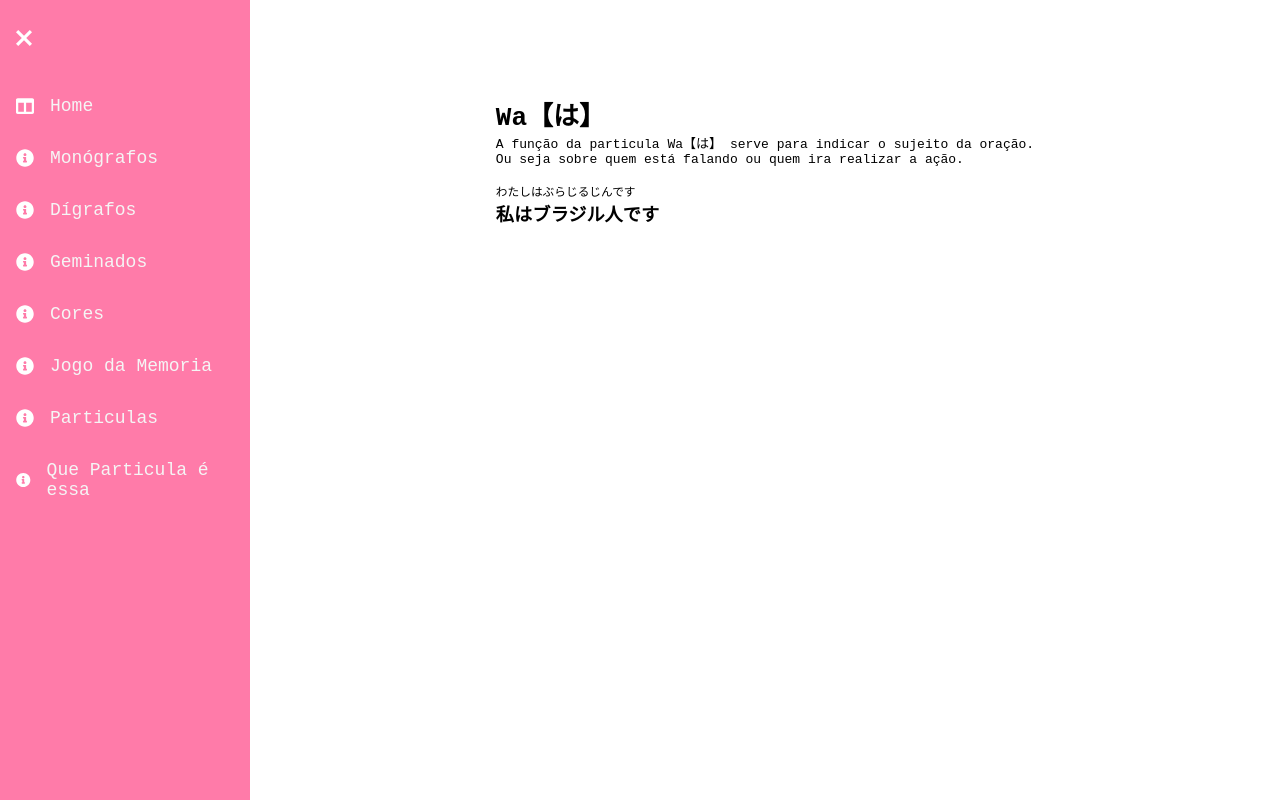
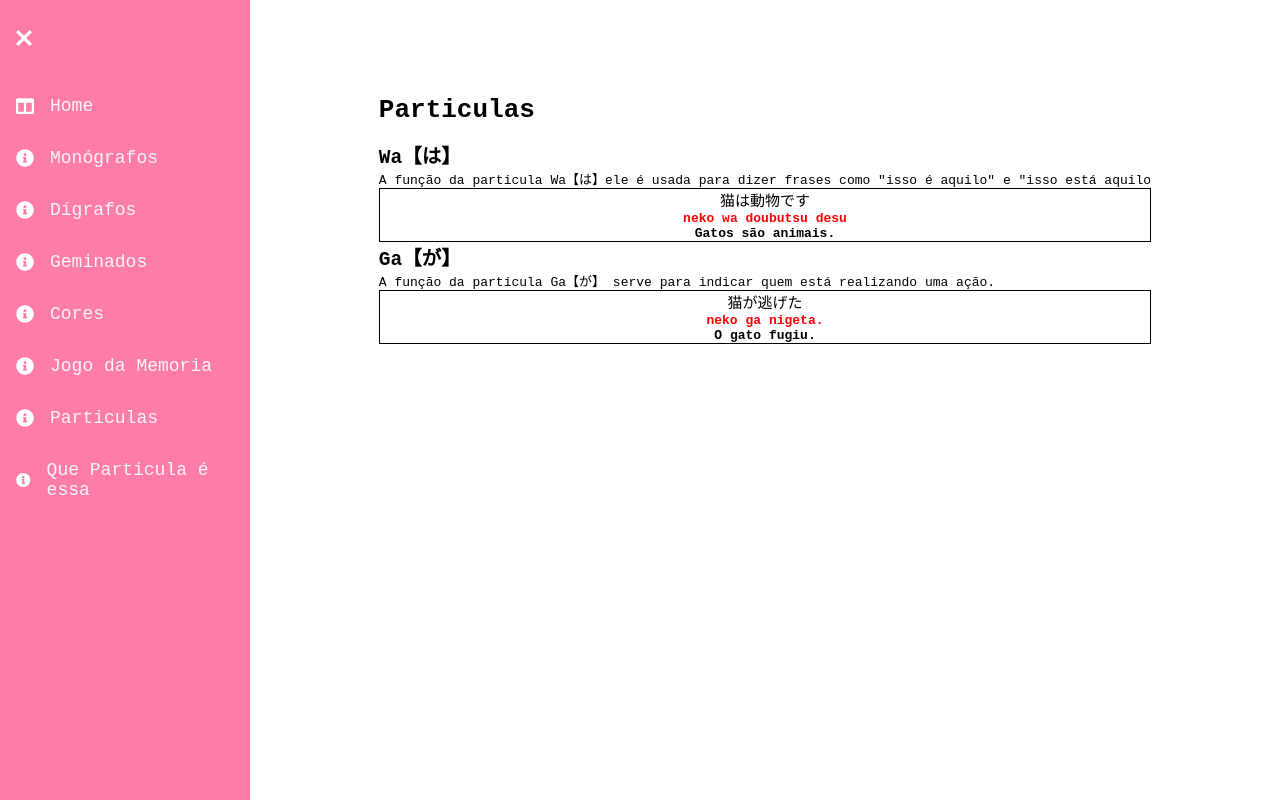
Before and after one commit to deborafsm/nihongo-san, a React (Create React App) app in the folder my-app/: page /particula in a window 1280 px wide. Built offline with nearby package versions, Linux system fonts and the light colour scheme.

Commit message:
update: particula text

```diff
--- /dev/null
+++ b/my-app/src/components/TextJapanese/index.jsx
@@ -0,0 +1,14 @@
+import React, { useState } from "react";
+import style from "./style.css";
+function Frases(props) {
+  return (
+    <div>
+      <div className="container-text">
+        <p className="text-hira">{props.jpnTextHira}</p>
+        <p className="text-roma">{props.jpnTextRMj}</p>
+        <p className="text-pt">{props.jpnPt}</p>
+      </div>
+    </div>
+  );
+}
+export default Frases;
--- /dev/null
+++ b/my-app/src/components/TextJapanese/style.css
@@ -0,0 +1,18 @@
+.text-hira {
+  font-weight: 200;
+  font-size: 15px;
+}
+.text-roma {
+  font-weight: 900;
+  color: red;
+}
+.text-pt {
+  font-weight: 700;
+}
+.container-text {
+  border: 1px solid black;
+  display: flex;
+  align-items: center;
+  flex-direction: column;
+  justify-content: center;
+}
--- a/my-app/src/pages/Particulas.jsx
+++ b/my-app/src/pages/Particulas.jsx
@@ -1,16 +1,38 @@
 import Dialog from "../components/Dialog";
+import Frases from "../components/TextJapanese/index";
 function Particulas() {
   return (
     <>
       <div>
-        <h1>Wa【は】</h1>
-        <p>
-          A função da particula Wa【は】 serve para indicar o sujeito da oração.
-          <br />
-          Ou seja sobre quem está falando ou quem ira realizar a ação.
-        </p>
+        <div>
+          <h1>Particulas</h1>
+        </div>
+        <br />
+        <div>
+          <h2>Wa【は】</h2>
+          <p>
+            A função da particula Wa【は】ele é usada para dizer frases como
+            "isso é aquilo" e "isso está aquilo
+            <Frases
+              jpnTextHira="猫は動物です"
+              jpnTextRMj="neko wa doubutsu desu"
+              jpnPt="Gatos são animais."
+            />
+          </p>
+        </div>
+        <div>
+          <h2>Ga【が】</h2>
+          <p>
+            A função da particula Ga【が】 serve para indicar quem está
+            realizando uma ação.
+            <Frases
+              jpnTextHira="猫が逃げた"
+              jpnTextRMj="neko ga nigeta."
+              jpnPt="O gato fugiu."
+            />
+          </p>
+        </div>
       </div>
-      <Dialog text="わたしはぶらじるじんです" fraseh="私はブラジル人です" />
     </>
   );
 }
```
